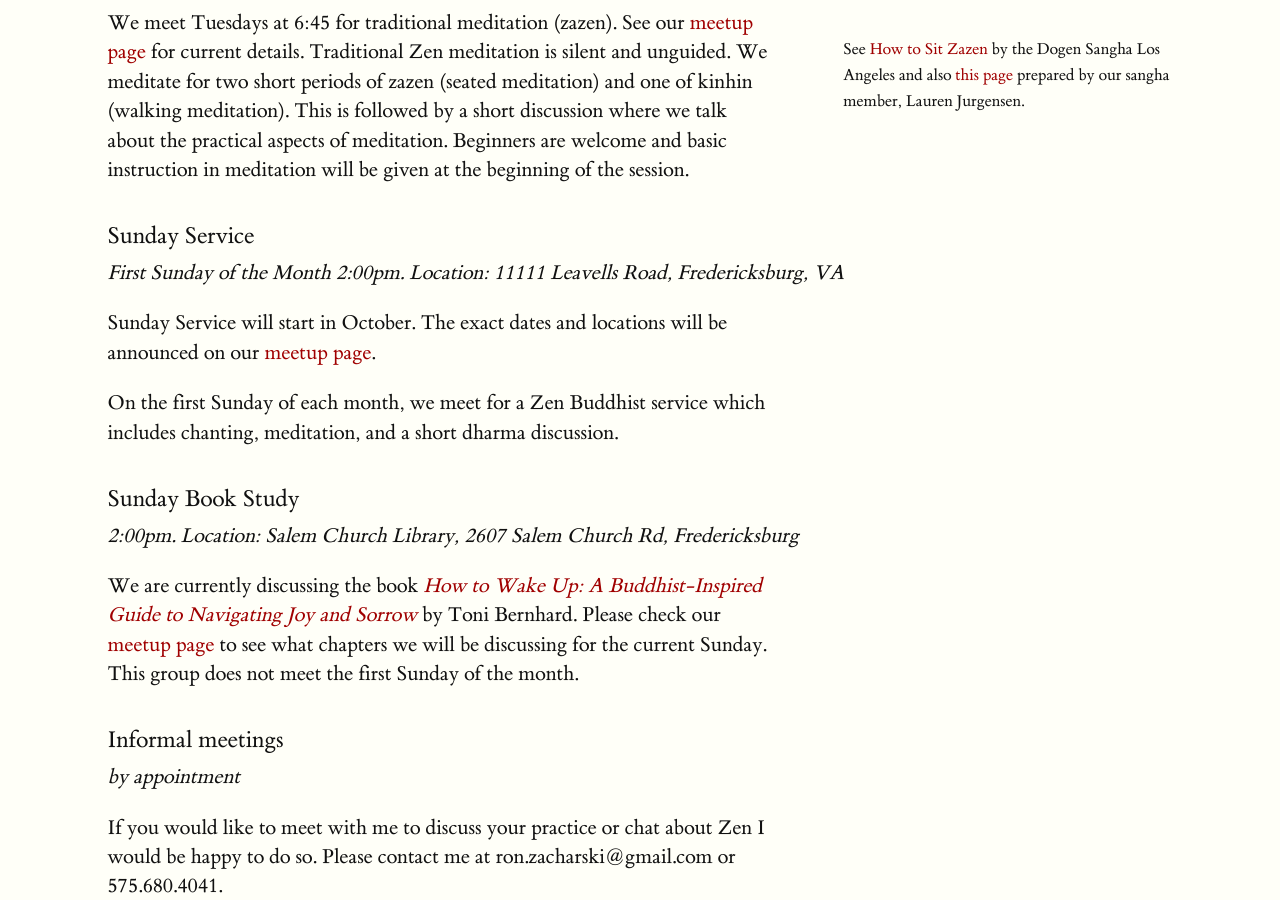
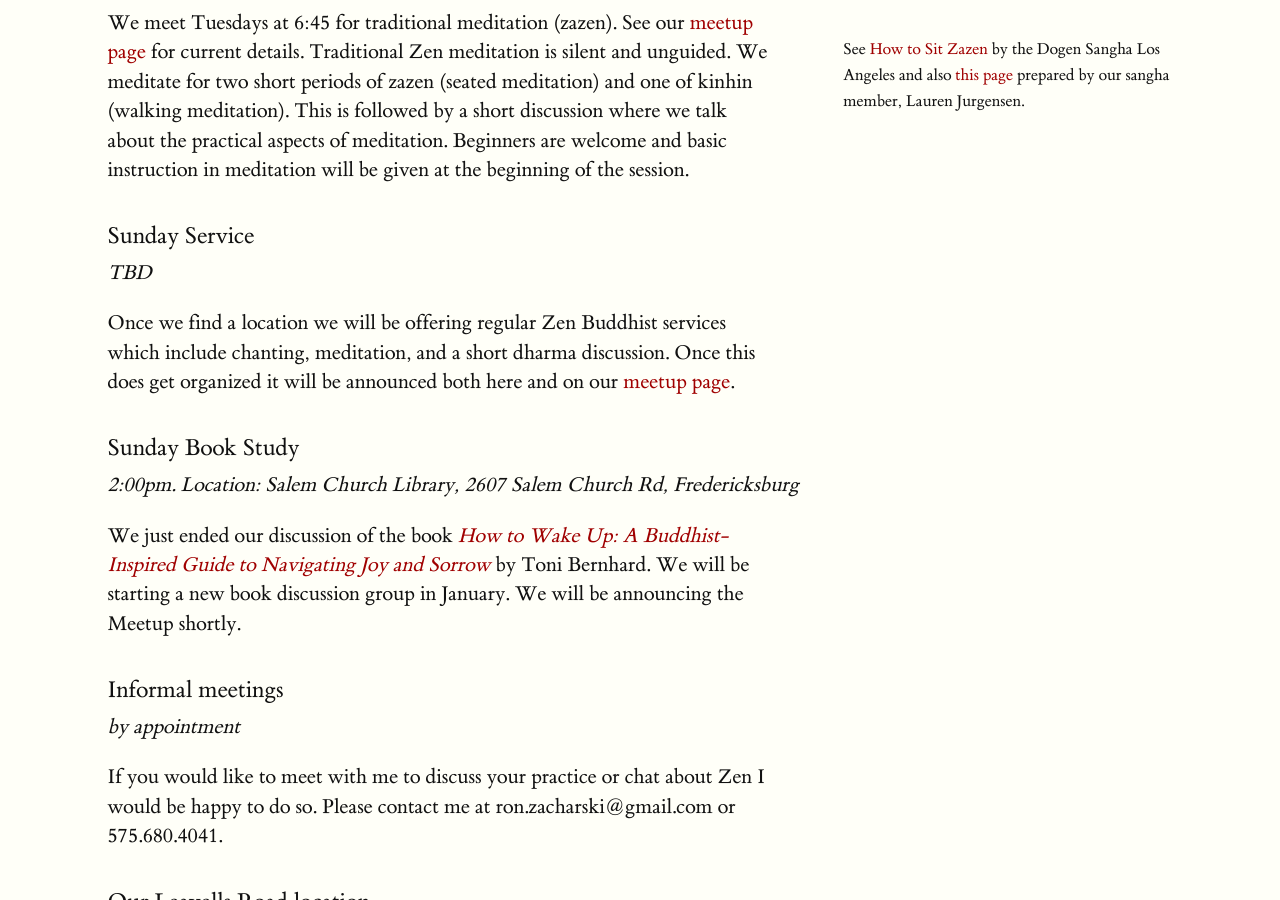
Before and after one commit to zacharski/compassionatepath.org, a Jekyll site: the page built from schedule/index.md, in a window 1280 px wide and 900 px high, scrolled down 511 px. Built offline with Jekyll 4.4.1, drawn with Linux system fonts in a browser that asks for light colours.

Commit message:
updated schedule

```diff
--- a/schedule/index.md
+++ b/schedule/index.md
@@ -12,16 +12,14 @@
 
 #### Sunday Service
 
-##### First Sunday of the Month 2:00pm. Location: 11111 Leavells Road, Fredericksburg, VA
-Sunday Service will start in October. The exact dates and locations will be announced on our [meetup page](http://www.meetup.com/Beginners-Mind-Zen/).
-
-On the first Sunday of each month, we meet for a Zen Buddhist service which includes chanting, meditation, and a short dharma discussion.
+##### TBD
+Once we find a location we will be offering regular Zen Buddhist services which include chanting, meditation, and a short dharma discussion. Once this does get organized it will be announced both here and on our [meetup page](http://www.meetup.com/Beginners-Mind-Zen/).
 
 #### Sunday Book Study
 
 #####2:00pm. Location: Salem Church Library, 2607 Salem Church Rd, Fredericksburg
 
-We are currently discussing the book [*How to Wake Up: A Buddhist-Inspired Guide to Navigating Joy and Sorrow*](http://www.amazon.com/How-Wake-Up-Buddhist-Inspired-Navigating/dp/1614290563/ref=sr_1_1?ie=UTF8&qid=1441458774&sr=8-1&keywords=how+to+wake+up) by Toni Bernhard. Please check our [meetup page](http://www.meetup.com/Beginners-Mind-Zen/) to see what chapters we will be discussing for the current Sunday. This group does not meet the first Sunday of the month.
+We just ended our discussion of the book [*How to Wake Up: A Buddhist-Inspired Guide to Navigating Joy and Sorrow*](http://www.amazon.com/How-Wake-Up-Buddhist-Inspired-Navigating/dp/1614290563/ref=sr_1_1?ie=UTF8&qid=1441458774&sr=8-1&keywords=how+to+wake+up) by Toni Bernhard. We will be starting a new book discussion group in January. We will be announcing the Meetup shortly.
 
 #### Informal meetings
 
```
